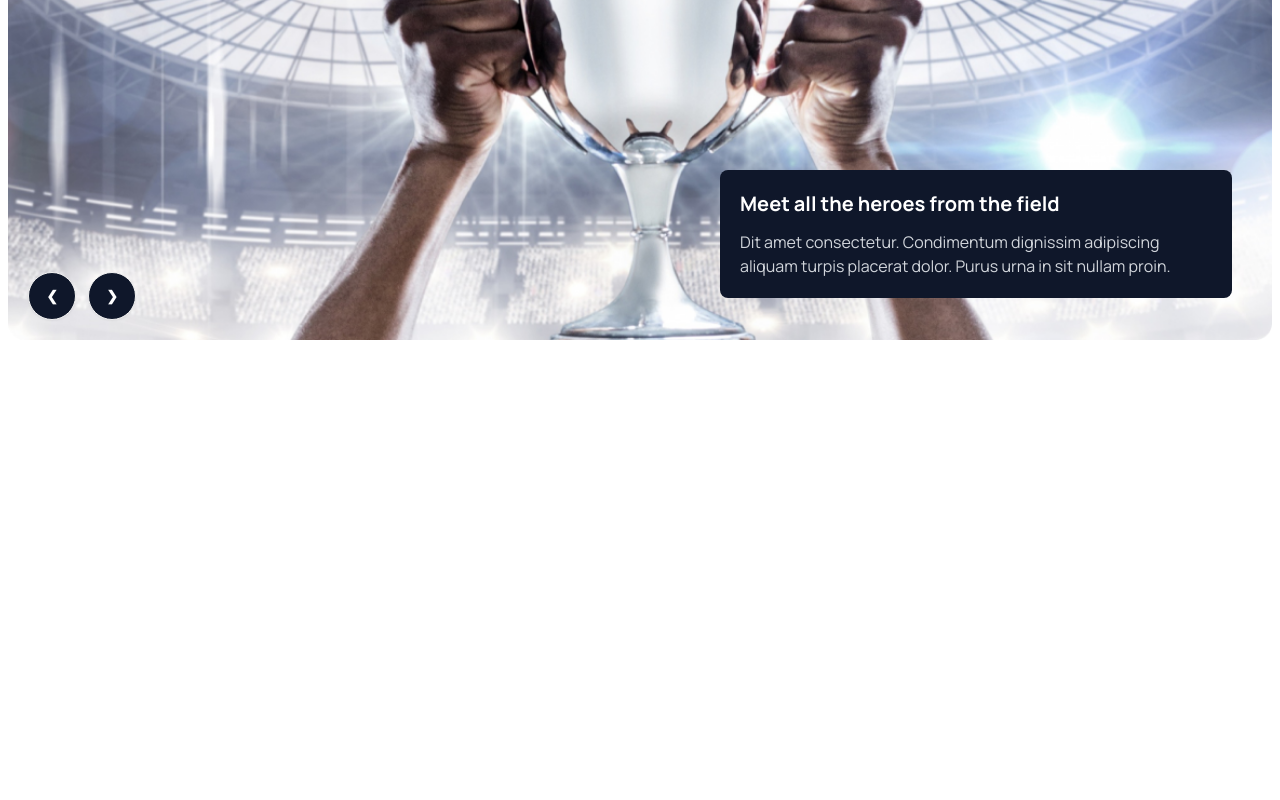
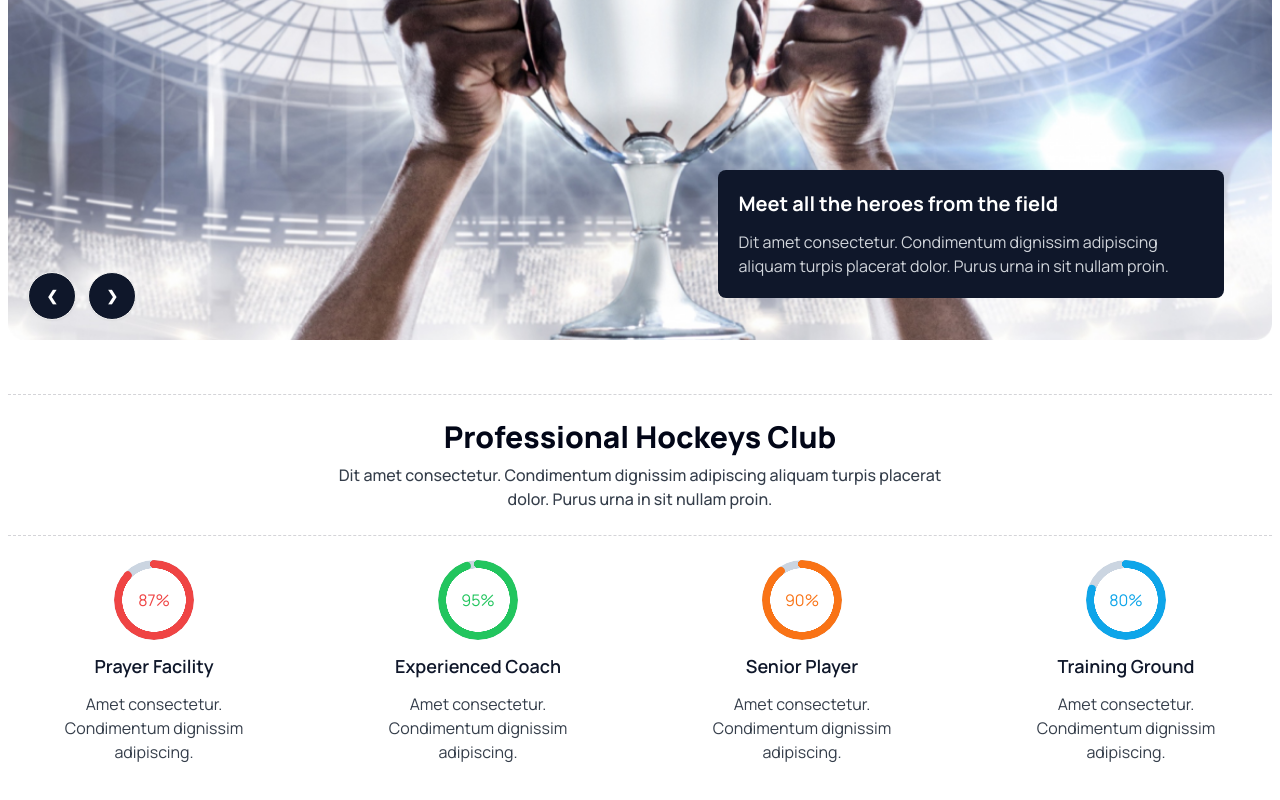
Before and after one commit to hkhridoy17/hockey-sports-with-daisyUI, a plain HTML site: page index.html in a window 1280 px wide. Shown: the part 322-1122 px from the top of the page. Before the commit the page ends 800 px from the top, so only its background shows below. Drawn offline with nearby package versions, Linux system fonts and the light colour scheme.

Commit message:
professional section added

```diff
--- a/index.html
+++ b/index.html
@@ -108,7 +108,7 @@
       </div>
 
       <!-- banner section -->
-      <div class="relative space-y-2 px-2">
+      <div class="relative space-y-2 mx-2">
         <div class="carousel w-full">
           <div id="slide1" class="carousel-item relative w-full">
             <img src="./images/banner.png" class="w-full" />
@@ -172,7 +172,124 @@
         </div>
       </div>
     </header>
-    <main></main>
+    <main class="container mx-auto">
+      <!-- professional section -->
+      <section class="mx-2 my-12">
+        <!-- section content -->
+        <div
+          class="text-center border-y py-3 lg:py-6 border-dashed border-zinc-300"
+        >
+          <h2 class="text-xl lg:text-3xl mb-2 font-extrabold text-slate-950">
+            Professional Hockeys Club
+          </h2>
+          <p class="opacity-90 font-medium lg:w-1/2 mx-auto">
+            Dit amet consectetur. Condimentum dignissim adipiscing aliquam
+            turpis placerat dolor. Purus urna in sit nullam proin.
+          </p>
+        </div>
+        <!-- statistic card -->
+        <div class="my-6 grid grid-cols-1 md:grid-cols-2 lg:grid-cols-4 gap-8">
+          <!-- single statistic card -->
+          <div
+            class="flex flex-col items-center justify-center space-y-3 text-center w-4/5 mx-auto"
+          >
+            <div class="relative">
+              <div
+                class="z-10 radial-progress text-red-500"
+                style="--value: 87"
+                role="progressbar"
+              >
+                87%
+              </div>
+              <div
+                class="absolute top-0 left-0 z-0 radial-progress text-slate-300"
+                style="--value: 100"
+                role="progressbar"
+              ></div>
+            </div>
+            <h4 class="text-lg font-semibold text-slate-900">
+              Prayer Facility
+            </h4>
+            <p class="opacity-90">
+              Amet consectetur. Condimentum dignissim adipiscing.
+            </p>
+          </div>
+          <!-- single statistic card -->
+          <div
+            class="flex flex-col items-center justify-center space-y-3 text-center w-4/5 mx-auto"
+          >
+            <div class="relative">
+              <div
+                class="z-10 radial-progress text-green-500"
+                style="--value: 95"
+                role="progressbar"
+              >
+                95%
+              </div>
+              <div
+                class="absolute top-0 left-0 z-0 radial-progress text-slate-300"
+                style="--value: 100"
+                role="progressbar"
+              ></div>
+            </div>
+            <h4 class="text-lg font-semibold text-slate-900">
+              Experienced Coach
+            </h4>
+            <p class="opacity-90">
+              Amet consectetur. Condimentum dignissim adipiscing.
+            </p>
+          </div>
+          <!-- single statistic card -->
+          <div
+            class="flex flex-col items-center justify-center space-y-3 text-center w-4/5 mx-auto"
+          >
+            <div class="relative">
+              <div
+                class="z-10 radial-progress text-orange-500"
+                style="--value: 90"
+                role="progressbar"
+              >
+                90%
+              </div>
+              <div
+                class="absolute top-0 left-0 z-0 radial-progress text-slate-300"
+                style="--value: 100"
+                role="progressbar"
+              ></div>
+            </div>
+            <h4 class="text-lg font-semibold text-slate-900">Senior Player</h4>
+            <p class="opacity-90">
+              Amet consectetur. Condimentum dignissim adipiscing.
+            </p>
+          </div>
+          <!-- single statistic card -->
+          <div
+            class="flex flex-col items-center justify-center space-y-3 text-center w-4/5 mx-auto"
+          >
+            <div class="relative">
+              <div
+                class="z-10 radial-progress text-sky-500"
+                style="--value: 80"
+                role="progressbar"
+              >
+                80%
+              </div>
+              <div
+                class="absolute top-0 left-0 z-0 radial-progress text-slate-300"
+                style="--value: 100"
+                role="progressbar"
+              ></div>
+            </div>
+            <h4 class="text-lg font-semibold text-slate-900">
+              Training Ground
+            </h4>
+            <p class="opacity-90">
+              Amet consectetur. Condimentum dignissim adipiscing.
+            </p>
+          </div>
+        </div>
+      </section>
+    </main>
     <footer></footer>
   </body>
 </html>
```
